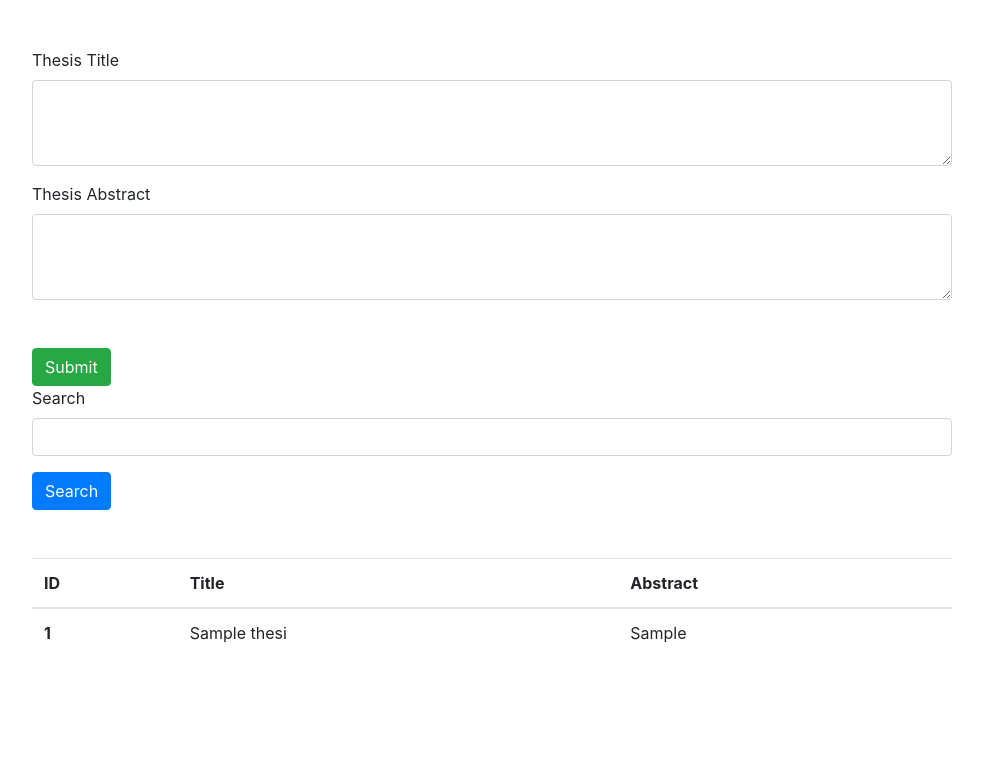
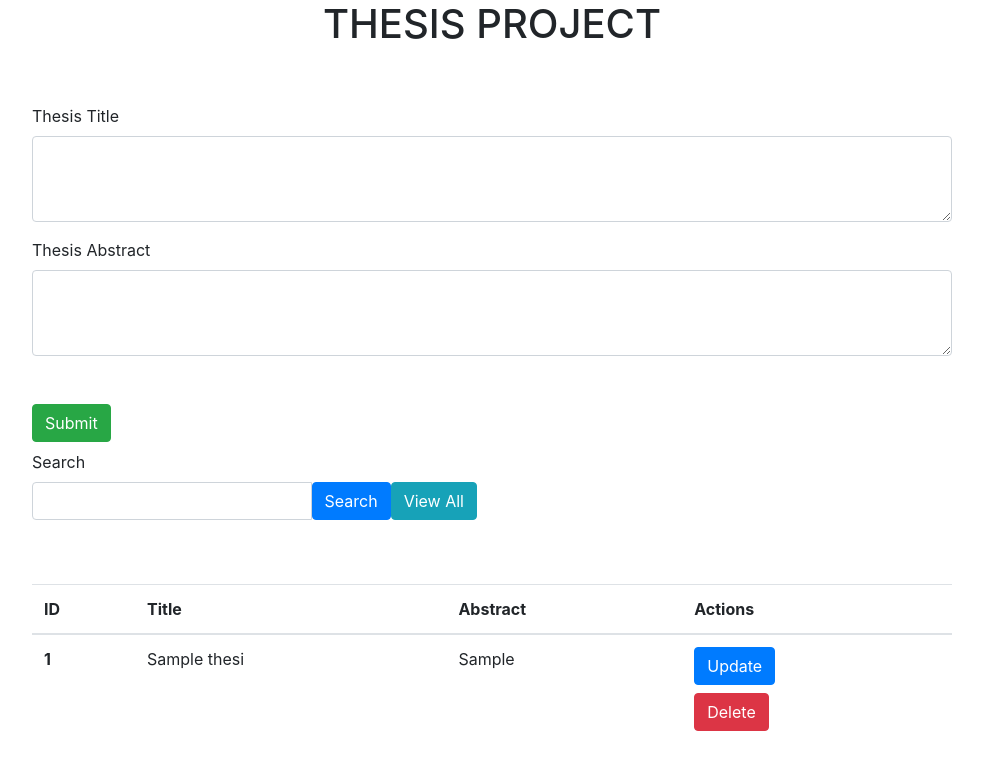
Before and after one commit to cristianmontes143/thesis-UI, a Flask app: page / in a window 1280 px wide. Shown: the top 770 px of the page, without its empty margins (148-1131 px from the left). Run offline with Flask 3, Linux system fonts and the light colour scheme; tables that the repository leaves empty hold one stand-in row (values such as "Sample post"); some libraries are stand-ins or nearby versions.

Commit message:
editing the button

```diff
--- a/website/templates/home.html
+++ b/website/templates/home.html
@@ -11,6 +11,13 @@
       float: none;
     }
   </style>
+
+  <div class="row">
+    <div class="col-md-12">
+      <h1 class="text-center mb-10">THESIS PROJECT</h1>
+    </div>
+  </div>
+
 </head>
 <body>
   <div class="container mt-5">
@@ -29,16 +36,6 @@
         </form>
 
 
-
-        <form id="thesisForm" method="POST" action="/">
-          <div class="mb-3">
-            <label for="searchQuery" class="form-label">Search</label>
-            <input type="text" class="form-control" id="searchQuery" name="search_query">
-          </div>
-          <button type="submit" class="btn btn-primary">Search</button>
-        </form>
-
-
         {% with messages = get_flashed_messages() %}
         {% if messages %}
         <div class="alert alert-success alert-dismissible fade show" role="alert">
@@ -50,12 +47,30 @@
         {% endif %}
         {% endwith %}
 
+
+        <div class="row">
+          <div class="col-md-6">
+            <form id="thesisForm" method="POST" action="/" action="/view-all">
+              <div class="mb-3">
+                <h1></h1>
+                <label for="searchQuery" class="form-label">Search</label>
+                <div class="input-group">
+                  <input type="text" class="form-control" id="searchQuery" name="search_query">
+                  <button type="submit" class="btn btn-primary">Search</button>
+                  <button type="submit" class="btn btn-info">View All</button>
+                </div>
+              </div>
+            </form>
+          </div>
+        </div>
+
         <table class="table mt-5">
           <thead>
             <tr>
               <th scope="col">ID</th>
               <th scope="col">Title</th>
               <th scope="col">Abstract</th>
+              <th scope="col">Actions</th>
             </tr>
           </thead>
           <tbody>
@@ -64,6 +79,15 @@
                 <th scope="row">{{ thesis.id }}</th>
                 <td>{{ thesis.title }}</td>
                 <td>{{ thesis.abstract }}</td>
+                <td>
+                  <form method="POST" action="/update/{{ thesis.id }}">
+                    <button type="submit" class="btn btn-primary">Update</button>
+                  </form>
+                  <h1></h1>
+                  <form method="POST" action="/delete/{{ thesis.id }}" onsubmit="return confirm('Are you sure you want to delete this thesis?');">
+                    <button type="submit" class="btn btn-danger">Delete</button>
+                  </form>
+                </td>
               </tr>
             {% endfor %}
           </tbody>
--- a/website/views.py
+++ b/website/views.py
@@ -13,6 +13,25 @@ def home():
 
     return render_template('home.html', theses=theses)
 
+@views.route('/update/<int:thesis_id>', methods=['POST'])
+def update(thesis_id):
+    thesis = Thesis.query.get_or_404(thesis_id)
+    db.session.commit()
+    flash('Thesis updated successfully')
+    return redirect('/')
+
+@views.route('/delete/<int:thesis_id>', methods=['POST'])
+def delete(thesis_id):
+    thesis = Thesis.query.get_or_404(thesis_id)
+    db.session.delete(thesis)
+    db.session.commit()
+    flash('Thesis deleted successfully')
+    return redirect('/')
+
+@views.route('/view-all', methods=['POST'])
+def view_all():
+    theses = Thesis.query.all()
+    return render_template('home.html', theses=theses)
 
 @views.route('/backend', methods=['GET', 'POST'])
 def backend():
```
Lines whose indentation alone changed are shown as unchanged.
